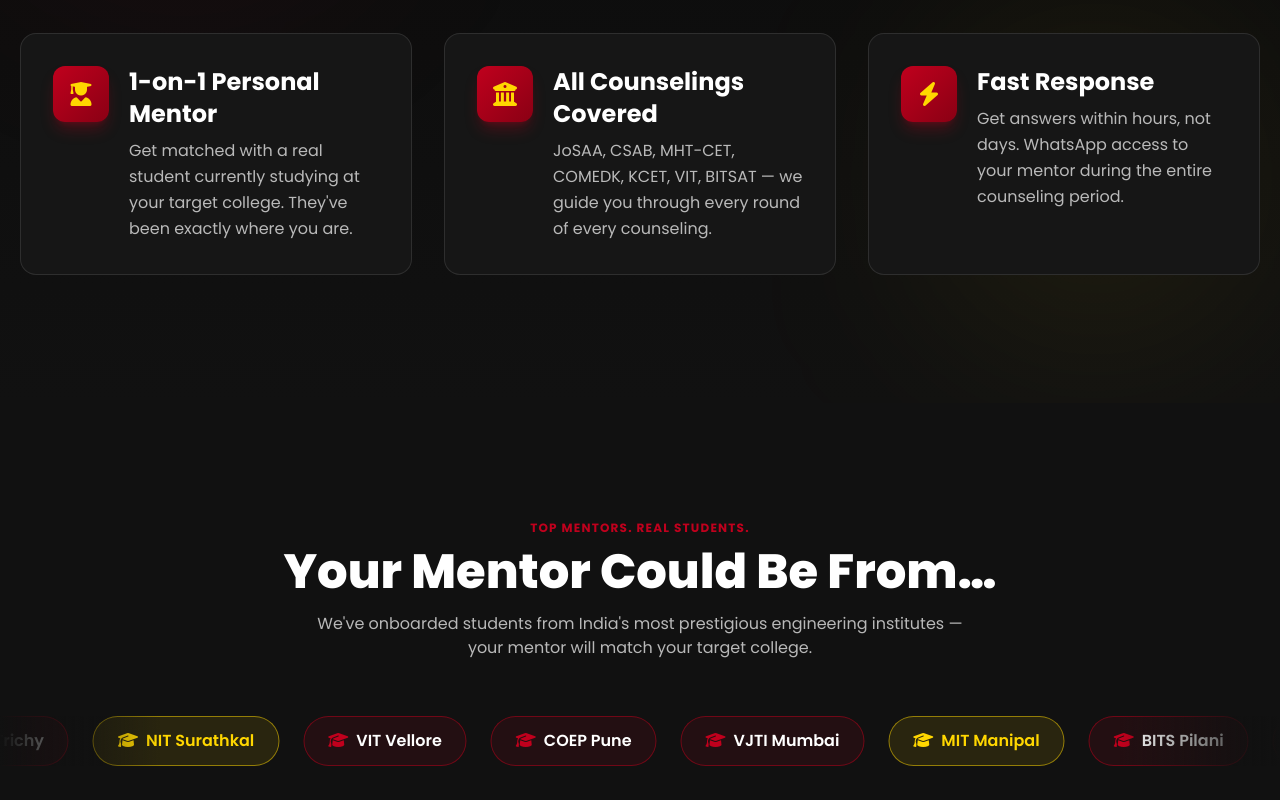
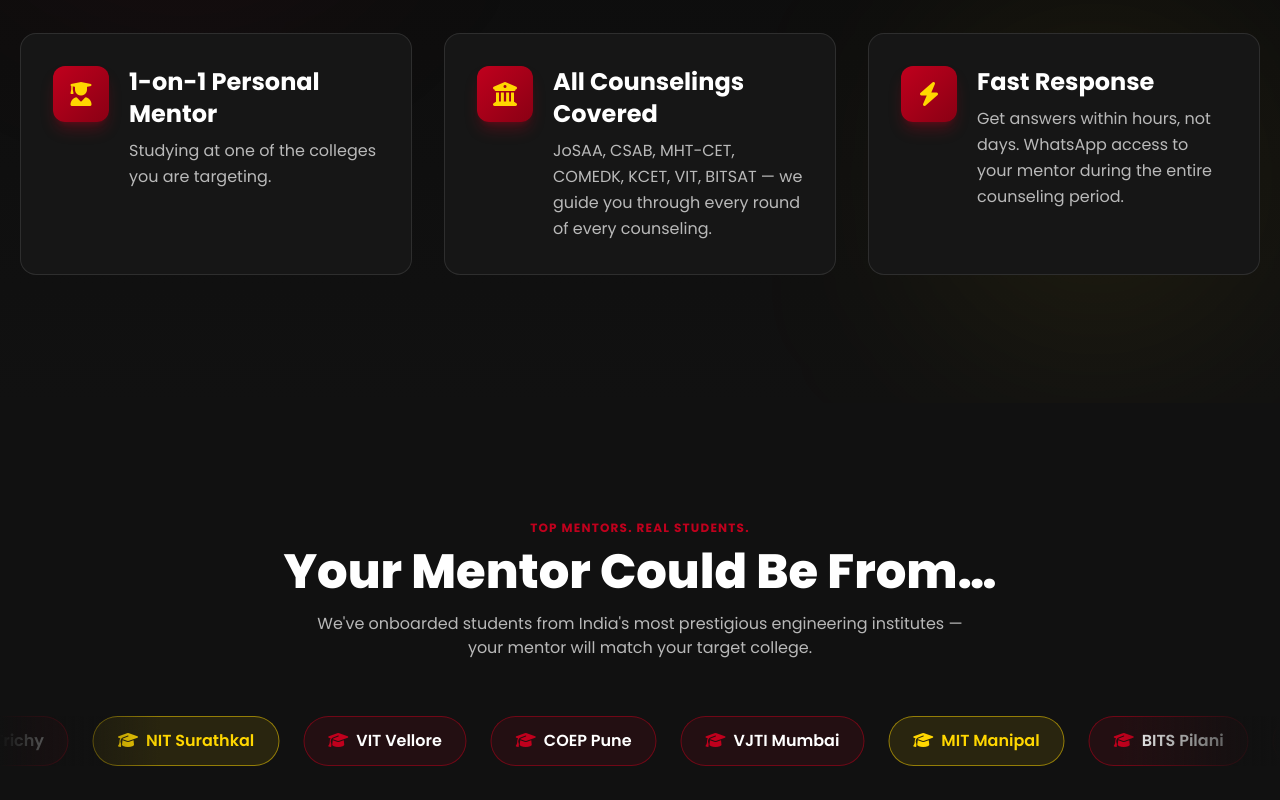
Before and after one commit to martiniscoding/mentorship, a React (Vite) app: page / in a window 1280 px wide. Shown: the part 3700-4500 px from the top of the page. Built offline with nearby package versions, Linux system fonts and the light colour scheme.

Commit message:
copy: simpler mentor description and reassuring final CTA headline

```diff
--- a/src/components/FinalCTA.jsx
+++ b/src/components/FinalCTA.jsx
@@ -20,8 +20,8 @@
           <i className="fa-solid fa-crown"></i> JEE 2026 Batch Now Open
         </div>
         <h2 className="text-4xl md:text-6xl font-extrabold leading-[1.05] tracking-tight text-white">
-          Your Dream College Is{' '}
-          <span className="text-brand-gold">One Decision</span> Away
+          Don't Lose Hope —{' '}
+          <span className="text-brand-gold">A Great College</span> Is Still Within Reach
         </h2>
         <p className="mt-6 text-white/85 text-lg md:text-xl max-w-2xl mx-auto">
           Don't guess. Don't panic. Get a mentor who's been there.
--- a/src/components/Solution.jsx
+++ b/src/components/Solution.jsx
@@ -3,7 +3,7 @@
     icon: 'fa-user-graduate',
     emoji: '🤝',
     title: '1-on-1 Personal Mentor',
-    desc: 'Get matched with a real student currently studying at your target college. They\'ve been exactly where you are.',
+    desc: 'Studying at one of the colleges you are targeting.',
   },
   {
     icon: 'fa-building-columns',
```
